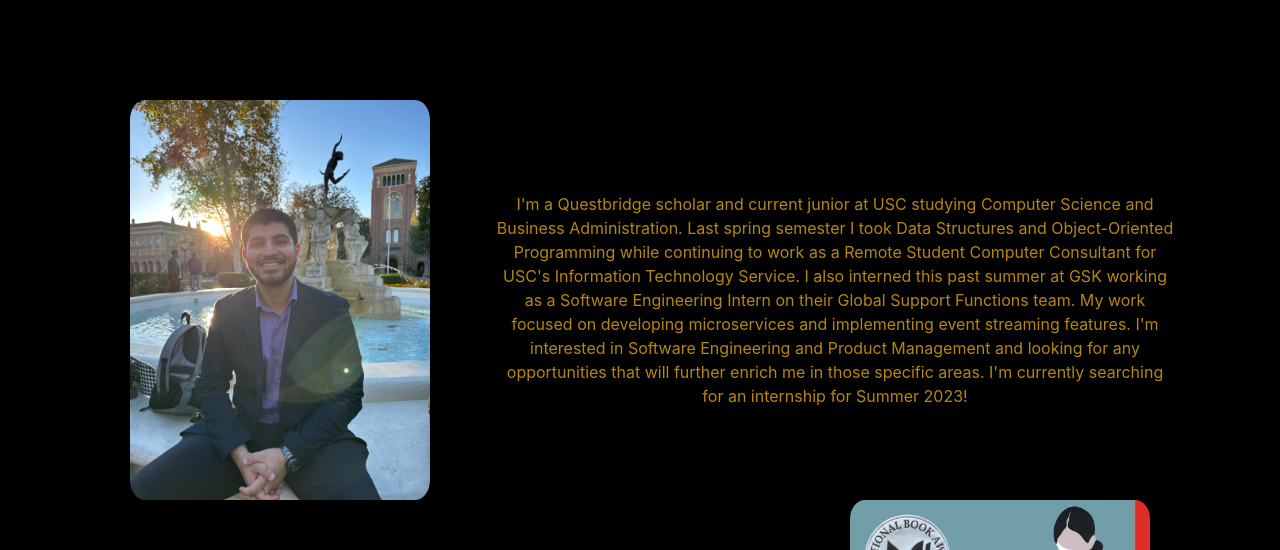
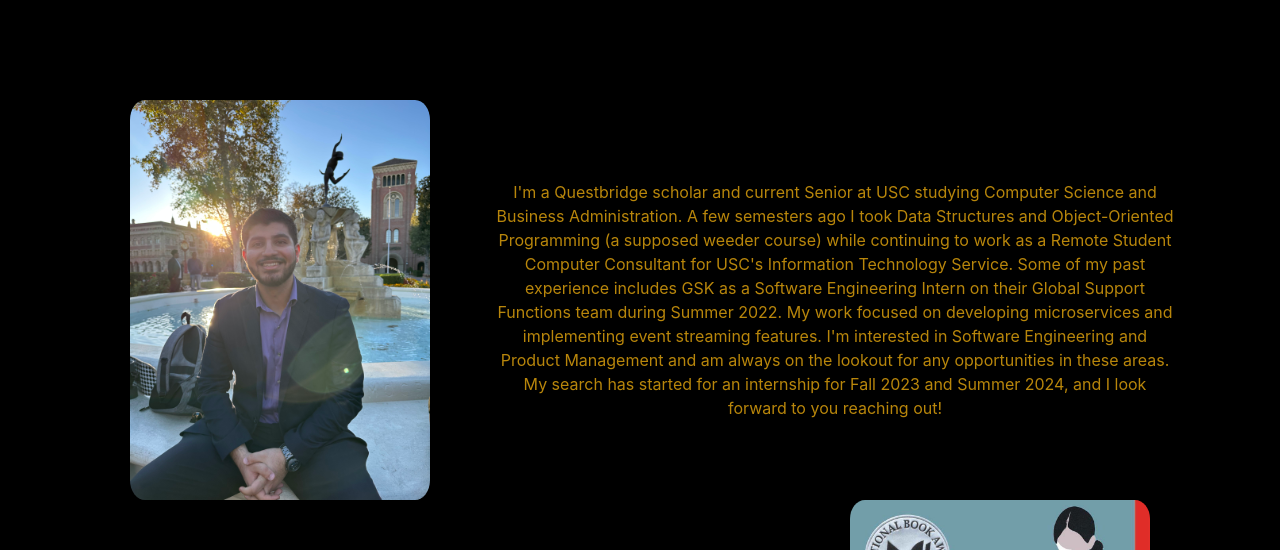
Before and after one commit to alamgir09/alamgir09.github.io, a plain HTML site: page index.html in a window 1280 px wide. Shown: the part 250-800 px from the top of the page. Drawn offline with nearby package versions, Linux system fonts and the light colour scheme; a web font is replaced by a local one.

Commit message:
Changed about me and updated resume

```diff
--- a/index.html
+++ b/index.html
@@ -108,12 +108,10 @@
             <img src="img/aboutMe.jpg" alt="Mohammed's Photo">
         </div> <!-- #meContainer-->
         <div class="col-md-8 text-center" id="aboutText">
-            I'm a Questbridge scholar and current junior at USC studying Computer Science and Business Administration.
-            Last spring semester I took Data Structures and Object-Oriented Programming while continuing to work as a Remote Student Computer Consultant for USC's Information Technology Service.
-            I also interned this past summer at GSK working as a Software Engineering Intern on their Global Support Functions team.
-            My work focused on developing microservices and implementing event streaming features.
-            I'm interested in Software Engineering and Product Management and looking for any opportunities that will further enrich me in those specific areas.
-            I'm currently searching for an internship for Summer 2023!</div>
+            I'm a Questbridge scholar and current Senior at USC studying Computer Science and Business Administration.
+            A few semesters ago I took Data Structures and Object-Oriented Programming (a supposed weeder course) while continuing to work as a Remote Student Computer Consultant for USC's Information Technology Service.
+            Some of my past experience includes GSK as a Software Engineering Intern on their Global Support Functions team during Summer 2022. My work focused on developing microservices and implementing event streaming
+            features. I'm interested in Software Engineering and Product Management and am always on the lookout for any opportunities in these areas. My search has started for an internship for Fall 2023 and Summer 2024, and I look forward to you reaching out!</div>
     </div> <!-- #wrapper -->
 
     <div class="wrapper container-fluid">
```
Also changed, not shown: 2 other files.
